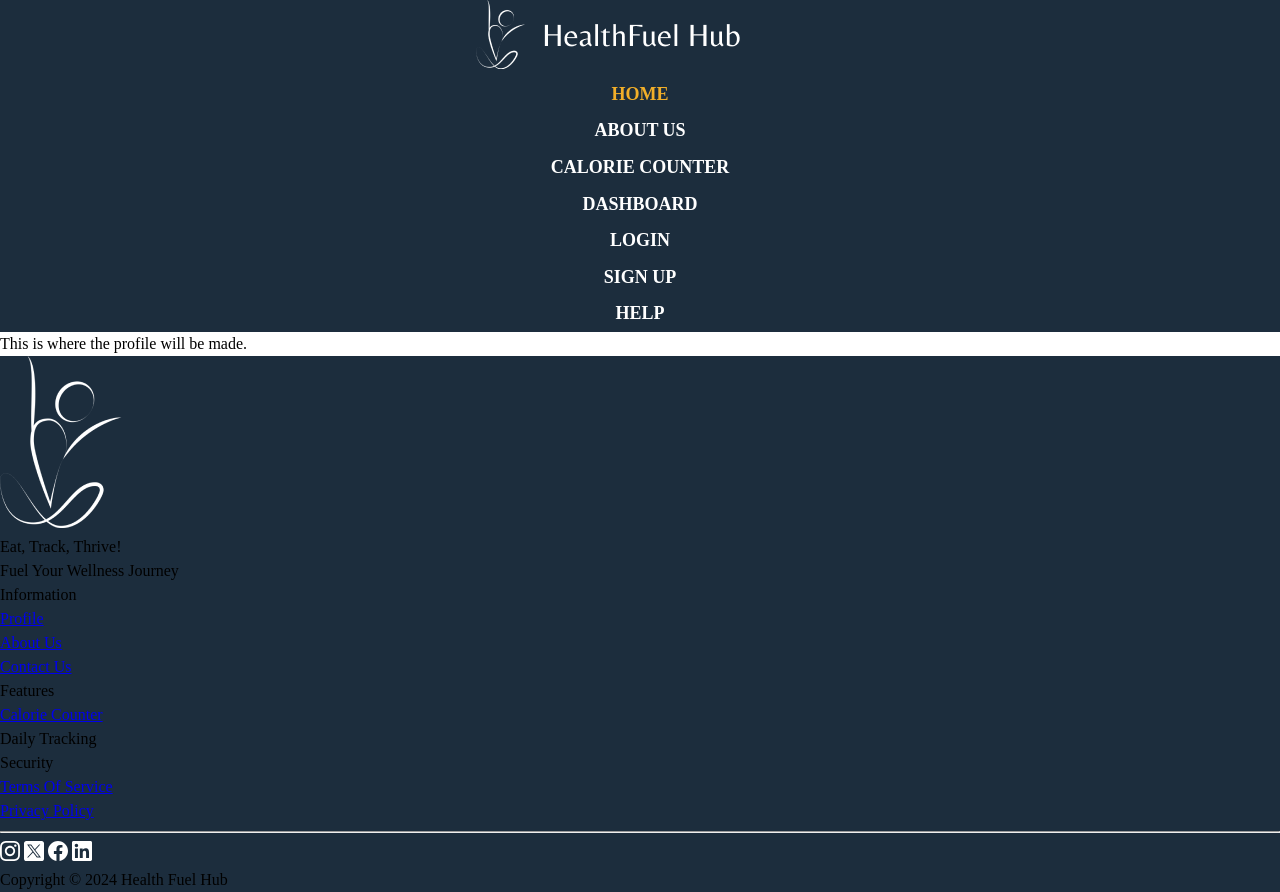
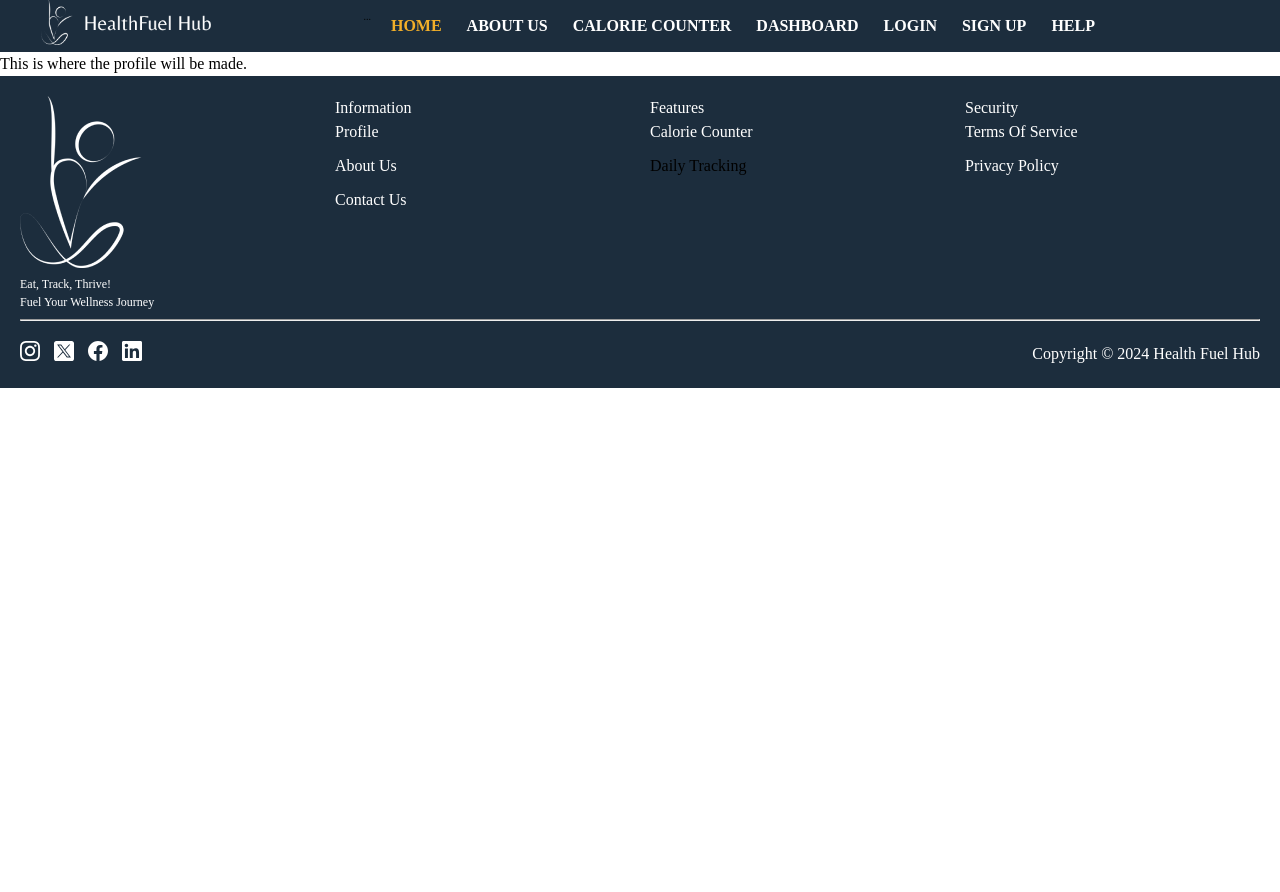
Before and after one commit to RoboRaccoon/HealthFit-Hub, a Django app: page /profile/ in a window 1280 px wide. After the commit the page ends 388 px from the top, so only its background shows below. Run offline with Django 5.2, Linux system fonts and the light colour scheme.

Commit message:
adding nav+footer css
making a new file so we no longer need to add the footer and nav into every cee file

```diff
--- /dev/null
+++ b/HFH_project/HFH_app/static/css/nav+footer.css
@@ -0,0 +1,120 @@
+.nav-list{
+    display: flex;
+    flex-grow: 2;
+
+    justify-content: space-between; /* Align items with equal space between them */
+    align-items: center; /* Vertically center items */
+    text-align: center;
+
+    background-color: var(--blue);
+    /*padding: 1em;*/
+}
+
+/* Adding padding to Nav to give more spacing */
+.nav-list ul li{
+	padding: .5em;
+    display: flex;
+    align-items: center;
+}
+
+/* add nav styles to make it more readable */
+.nav-list a,
+.nav-list a:link,
+.nav-list a:visited{
+    display: flex;
+	text-decoration: none;
+	color: var(--white);
+	text-transform: uppercase;
+	font-weight: bold;
+    font-size: 16px; /* Adjust to your desired font size */
+
+}
+
+.nav-list ul{
+    display: flex;
+	text-decoration: none;
+    list-style-type: none; /* Makes the marker invisible for unordered lists */
+    gap:15px; /* Controls the space between flex items vertically */
+    padding-top: 5px ;
+    padding-bottom: 5px ;
+    padding-left:60px ;
+    width: 80%;
+    font-size: 10px;
+    margin-left: auto; /* Push the items to the right */
+}
+
+/* Adding hover and skew animation to navigation for better user interaction */
+.nav-list a:hover,
+.nav-list a:focus,
+.nav-list a.current{
+	font-weight: bold;
+	color: var(--yellow);
+	text-transform: uppercase;
+}
+
+img{
+	max-width: 70%;
+	height: auto;
+    margin-right: 10px;
+}
+
+
+
+
+
+
+
+
+
+
+footer {
+    background-color: var(--blue);
+    padding: 20px;
+}
+
+.footer-container {
+    display: flex;
+    justify-content: space-between;
+}
+.slogan{
+    color: white;
+    font-size: 12px;
+}
+.footer-section {
+    flex: 1;
+    margin-right: 20px;
+}
+
+.footer-section:last-child {
+    margin-right: 0;
+}
+
+.footer-section h3 {
+    color: white;
+}
+
+.footer-section ul {
+    list-style: none;
+    padding: 0;
+}
+
+.footer-section ul li {
+    margin-bottom: 10px;
+}
+
+.footer-section ul li a {
+    color: white;
+    text-decoration: none;
+}
+
+.social-media-section {
+    display: flex;
+    justify-content: space-between;
+    align-items: center;
+    color: white;
+    margin-top: 20px;
+}
+
+.social-media-section img {
+    margin-right: 10px;
+}
--- a/HFH_project/HFH_app/templates/Login_pages/login.html
+++ b/HFH_project/HFH_app/templates/Login_pages/login.html
@@ -33,7 +33,7 @@
 
 
     <div class="main">
-    <h3 class="WelcomeText">Welcome</h3>
+    <h3 class="WelcomeText">Welcome Back</h3>
         <div class="loginText">
             <p> Already have an account? Register</p>
         </div>
--- a/HFH_project/HFH_app/templates/Login_pages/profile.html
+++ b/HFH_project/HFH_app/templates/Login_pages/profile.html
@@ -5,6 +5,8 @@
     <meta name="viewport"
           content="width=device-width, user-scalable=no, initial-scale=1.0, maximum-scale=1.0, minimum-scale=1.0">
             <link rel="stylesheet" href="/static/css/style.css">
+            <link rel="stylesheet" href="/static/css/nav+footer.css">
+
 
     <meta http-equiv="X-UA-Compatible" content="ie=edge">
     <title>Profile</title>
@@ -17,6 +19,83 @@
             <img src="/static/images/logo.png" alt="logo">
         </div>
         <ul>
+
+
+
+
+            ...
+
+
+
+
+
+
+
+
+
+
+
+
+
+
+
+
+
+
+
+
+
+
+
+
+
+
+
+
+
+
+
+
+
+
+
+
+
+
+
+
+
+
+
+
+
+
+
+
+
+
+
+
+
+
+
+
+
+
+
+
+
+
+
+
+
+
+
+
+
+
+
+
             <li><a href="/ "class = "current">Home</a></li>
             <li><a href="/about_us">About Us</a></li>
             <li><a href="/calorie_counter">Calorie Counter</a></li>
@@ -30,6 +109,8 @@
 <p>
     This is where the profile will be made.
 </p>
+
+
 
 <footer>
     <div class="footer-container">
@@ -72,5 +153,6 @@
     </div>
 </footer>
 
+
 </body>
 </html>
```
